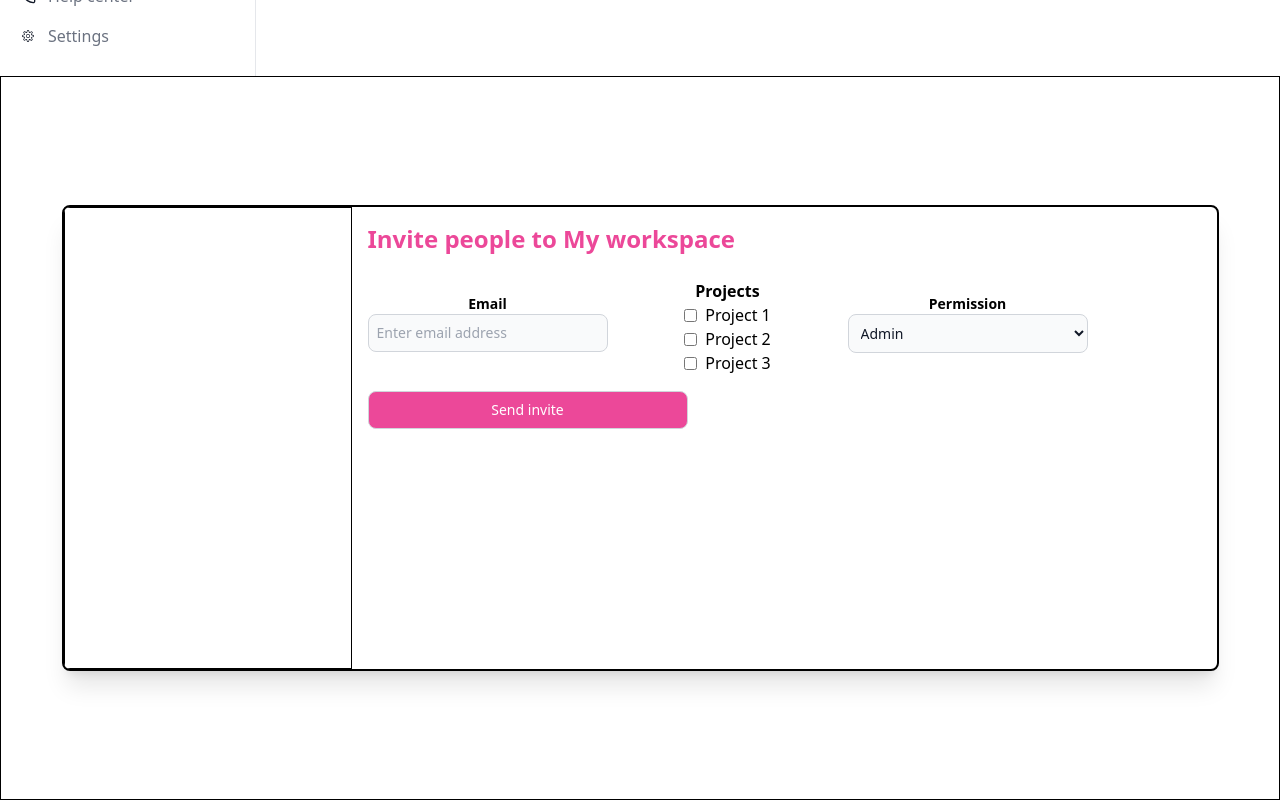
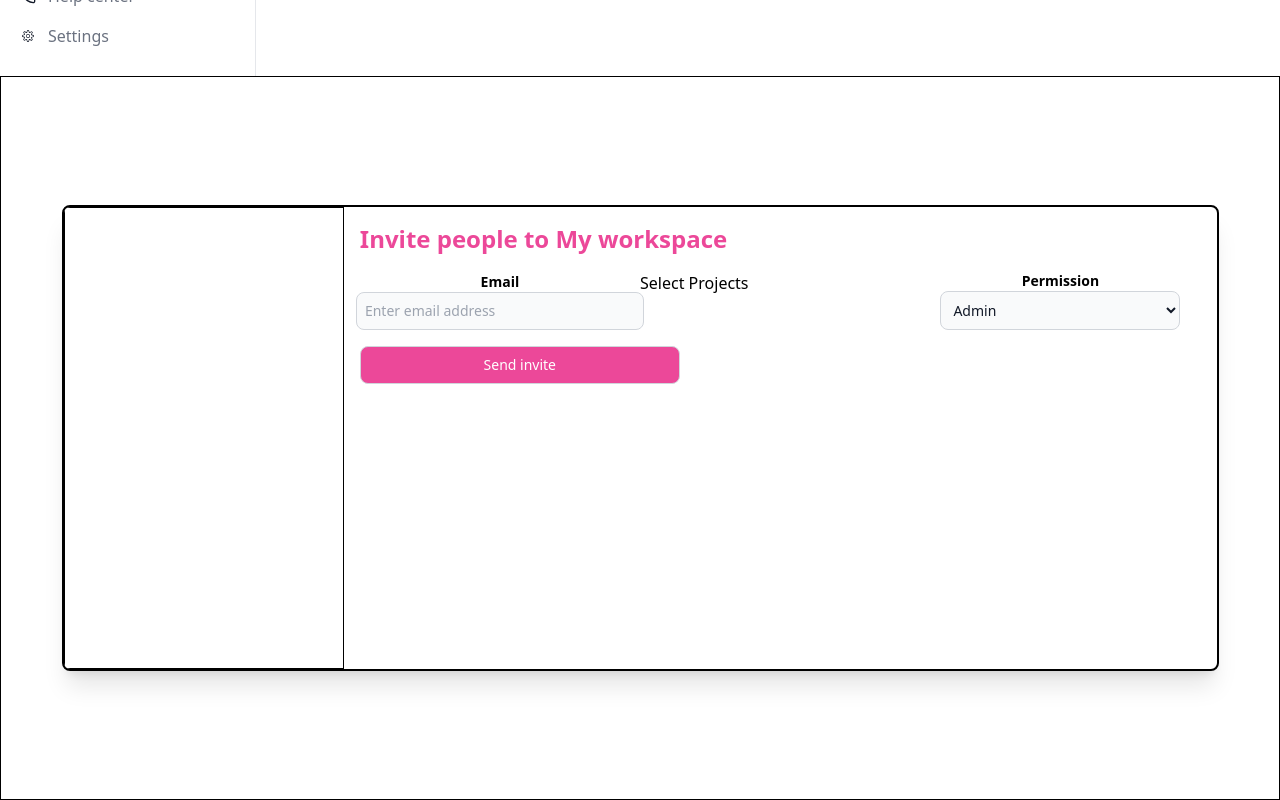
Before and after one commit to EstebanMa12/Technical-Test-Makaia, a React (Vite) app: page / in a window 1280 px wide. Shown: the part 724-1524 px from the top of the page. Built offline with nearby package versions, Linux system fonts and the light colour scheme.

Commit message:
Add DropdownCheckbox component to ModalForm

```diff
--- /dev/null
+++ b/src/components/DropdownCheckbox/index.tsx
@@ -0,0 +1,63 @@
+import React, { useState } from 'react';
+
+const DropdownCheckbox = ({ options, selectedOptions, onChange }: { options: string[], selectedOptions: string[], onChange: (options: string[]) => void }) => {
+  const [isOpen, setIsOpen] = useState(false);
+
+  const toggleDropdown = () => {
+    setIsOpen(!isOpen);
+  };
+
+const handleOptionChange = (option: string) => {
+    const updatedOptions = selectedOptions.includes(option)
+    ? selectedOptions.filter((selectedOption: string) => selectedOption !== option)
+      : [...selectedOptions, option];
+
+    onChange(updatedOptions);
+  };
+
+  return (
+    <div className="dropdown-checkbox">
+      <div className="dropdown-header" onClick={toggleDropdown}>
+        Select Projects
+      </div>
+      {isOpen && (
+        <div className="dropdown-content">
+          {options.map((option) => (
+            <div key={option} className="checkbox-option">
+              <input
+                type="checkbox"
+                id={option}
+                checked={selectedOptions.includes(option)}
+                onChange={() => handleOptionChange(option)}
+              />
+              <label htmlFor={option}>{option}</label>
+            </div>
+          ))}
+        </div>
+      )}
+    </div>
+  );
+};
+export default DropdownCheckbox;
+
+// Ejemplo de uso:
+// const ExampleComponent = () => {
+//   const [selectedOptions, setSelectedOptions] = useState([]);
+//   const options = ['Option 1', 'Option 2', 'Option 3'];
+
+//   const handleDropdownChange = (selectedOptions) => {
+//     setSelectedOptions(selectedOptions);
+//   };
+
+//   return (
+//     <div>
+//       <DropdownCheckbox
+//         options={options}
+//         selectedOptions={selectedOptions}
+//         onChange={handleDropdownChange}
+//       />
+//     </div>
+//   );
+// };
+
+// export default ExampleComponent;
--- a/src/components/ModalForm/index.tsx
+++ b/src/components/ModalForm/index.tsx
@@ -1,5 +1,6 @@
 
 import { useState } from 'react';
+import DropdownCheckbox from '../DropdownCheckbox';
 
 const EmailInput = ({ email, onChange }: { email: string, onChange: (e: React.ChangeEvent<HTMLInputElement>) => void }) => {
   return (
@@ -13,7 +14,7 @@ const EmailInput = ({ email, onChange }: { email: string, onChange: (e: React.Ch
         className="block p-2 text-sm
         text-gray-900 border
         border-gray-300
-        rounded-lg w-60 bg-gray-50 focus:ring-blue-500 focus:border-blue-500 "
+        rounded-lg w-72 bg-gray-50 focus:ring-blue-500 focus:border-blue-500 "
         placeholder="Enter email address"
         value={email}
         onChange={onChange}
@@ -22,27 +23,27 @@ const EmailInput = ({ email, onChange }: { email: string, onChange: (e: React.Ch
   );
 };
 
-const ProjectSelection = ({ projects, selectedProjects, onChange }: { projects: string[], selectedProjects: string[], onChange: (project: string) => void }) => {
-  return (
-    <div className="flex flex-col justify-center items-center">
-      <label htmlFor="" className="font-semibold mt-2">
-        Projects
-      </label>
-      {projects.map((project) => (
-        <div key={project} className="flex flex-row justify-center items-center">
-          <input
-            type="checkbox"
-            id={`project-${project}`}
-            className="mr-2"
-            checked={selectedProjects.includes(project)}
-            onChange={() => onChange(project)}
-          />
-          <label htmlFor={`project-${project}`}>{project}</label>
-        </div>
-      ))}
-    </div>
-  );
-};
+// const ProjectSelection = ({ projects, selectedProjects, onChange }: { projects: string[], selectedProjects: string[], onChange: (project: string) => void }) => {
+//   return (
+//     <div className="flex flex-col justify-center items-center">
+//       <label htmlFor="" className="font-semibold mt-2">
+//         Projects
+//       </label>
+//       {projects.map((project) => (
+//         <div key={project} className="flex flex-row justify-center items-center">
+//           <input
+//             type="checkbox"
+//             id={`project-${project}`}
+//             className="mr-2"
+//             checked={selectedProjects.includes(project)}
+//             onChange={() => onChange(project)}
+//           />
+//           <label htmlFor={`project-${project}`}>{project}</label>
+//         </div>
+//       ))}
+//     </div>
+//   );
+// };
 
 const PermissionSelection = ({ permission, onChange }: { permission: string, onChange: (e: React.ChangeEvent<HTMLSelectElement>) => void }) => {
   return (
@@ -56,7 +57,10 @@ const PermissionSelection = ({ permission, onChange }: { permission: string, onC
         className="block p-2 text-sm text-gray-900 border
         border-gray-300
         rounded-lg w-60
-        bg-gray-50 focus:ring-blue-500 focus:border-blue-500 "
+        bg-gray-50 focus:ring-pink-500 focus:border-pink-500
+        focus:text-pink-700 focus:font-bold
+
+        "
         value={permission}
         onChange={onChange}
       >
@@ -70,7 +74,7 @@ const PermissionSelection = ({ permission, onChange }: { permission: string, onC
 
 const ModalForm = () => {
   const [email, setEmail] = useState('');
-  const [selectedProjects, setSelectedProjects] = useState([]);
+  const [selectedProjects, setSelectedProjects] = useState<string[]>([]);
   const [permission, setPermission] = useState('admin');
 
   const projects = ['Project 1', 'Project 2', 'Project 3'];
@@ -92,7 +96,7 @@ const ModalForm = () => {
             <form onSubmit={handleSubmit}>
               <div className="grid grid-cols-3">
                 <EmailInput email={email} onChange={(e) => setEmail(e.target.value)} />
-                <ProjectSelection
+                {/* <ProjectSelection
                   projects={projects}
                   selectedProjects={selectedProjects}
                   onChange={(project) => {
@@ -102,12 +106,18 @@ const ModalForm = () => {
                       setSelectedProjects([...selectedProjects, project]);
                     }
                   }}
+                /> */}
+                <DropdownCheckbox
+                    options={projects}
+                    selectedOptions={selectedProjects}
+                    onChange={(selectedProjects) => setSelectedProjects(selectedProjects)}
                 />
+
                 <PermissionSelection permission={permission} onChange={(e) => setPermission(e.target.value)} />
               </div>
               <button
                 type="submit"
-                className="block p-2 text-sm text-gray-900 border border-gray-300 rounded-lg w-80 bg-pink-500 focus:ring-blue-500 focus:border-blue-500 text-white mt-4"
+                className="block p-2 text-sm  border border-gray-300 rounded-lg w-80 bg-pink-500 focus:ring-blue-500 focus:border-blue-500 text-white mt-4"
               >
                 Send invite
               </button>
```
